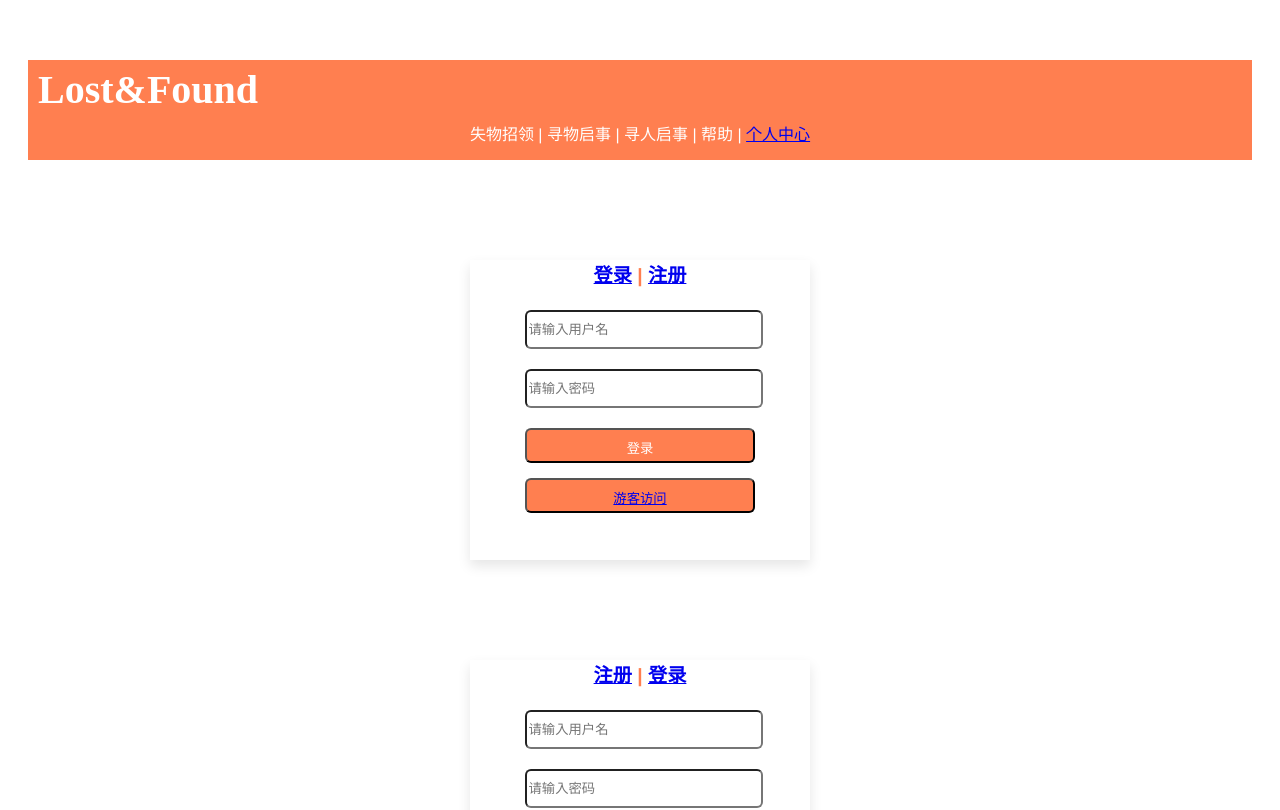
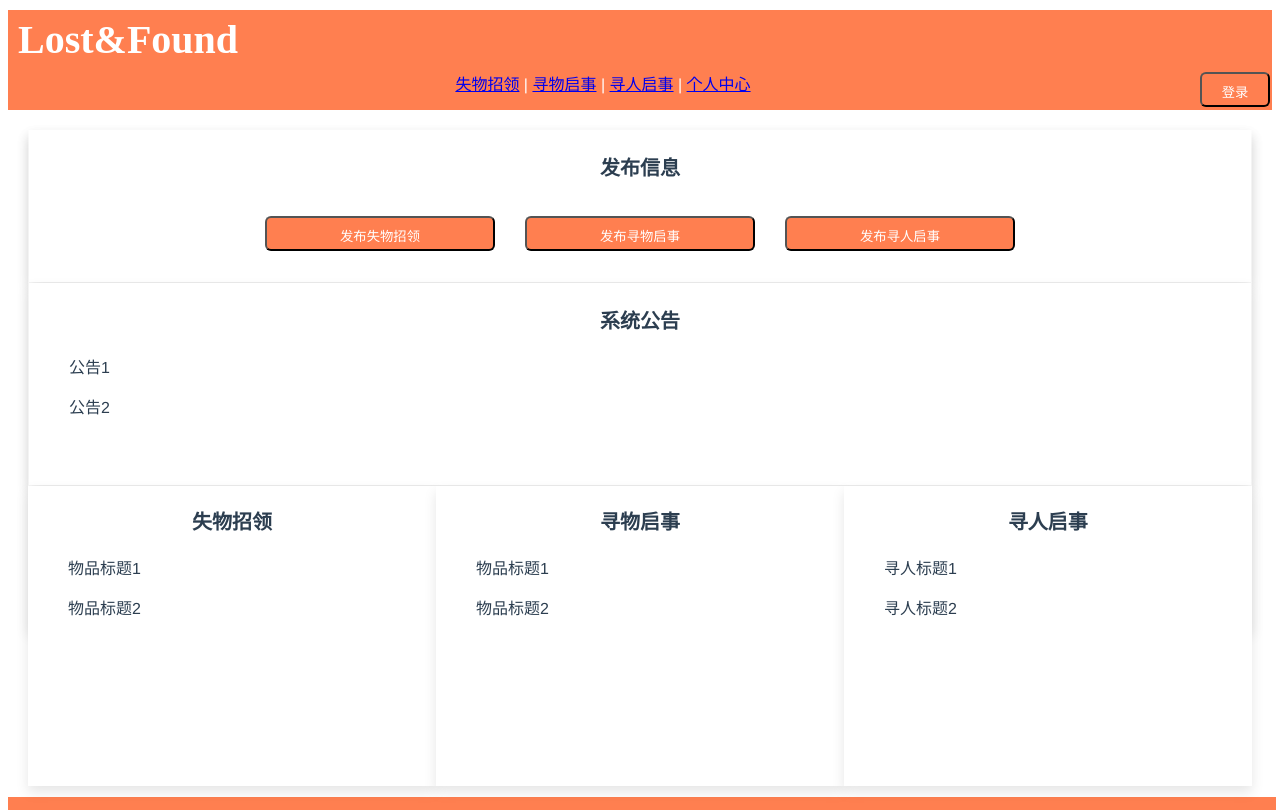
Before and after one commit to zerolingchan/lost-and-found-frontend, a Vue app: page / in a window 1280 px wide. Shown: the top 810 px of the page. Built offline with nearby package versions, Linux system fonts and the light colour scheme.

Commit message:
add some components

```diff
--- a/src/App.vue
+++ b/src/App.vue
@@ -1,9 +1,15 @@
 <template>
   <div id="app">
     <Header></Header>
+    <div class="clear"></div>
     <Home></Home>
+        <!--
+    <LostThings></LostThings>
+    <FindThings></FindThings>
+    <FindPeople></FindPeople>
     <Login></Login>
-    <Register></Register>
+    <Register></Register>-->
+    <div class="clear"></div>
     <Footer></Footer>
   </div>
 </template>
@@ -14,9 +20,15 @@
   import Footer from "./components/Footer";
   import Header from "./components/Header";
   import Home from "./components/Home";
+  import FindThings from "./components/FindThings";
+  import LostThings from "./components/LostThings";
+  import FindPeople from "./components/FindPeople";
 export default {
   name: 'App',
   components: {
+    FindPeople,
+    LostThings,
+    FindThings,
     Home,
     Header,
     Footer,
@@ -33,6 +45,12 @@ export default {
   -moz-osx-font-smoothing: grayscale;
   text-align: center;
   color: #2c3e50;
-  margin-top: 60px;
+  margin-top: 10px;
+}
+.clear {
+  clear:both;
+  height:1px;
+  overflow:hidden;
+  margin-top:-1px;
 }
 </style>
--- /dev/null
+++ b/src/components/FindPeople.vue
@@ -0,0 +1,66 @@
+<template>
+    <div id="find_people">
+      <p class="contain_title">寻人启事</p>
+      <div class="banner">
+        <h4>标题</h4>
+        <picture class="picture">图片</picture>
+        <p class="summary">发布类型</p>
+        <p class="summary">发布时间</p>
+      </div>
+      <div class="banner">
+        <h4>标题</h4>
+        <picture class="picture">图片</picture>
+        <p class="summary">发布类型</p>
+        <p class="summary">发布时间</p>
+      </div>
+      <div class="page">
+        <ul>
+          <li class="li_class">末页</li>
+          <li class="li_class">下一页</li>
+          <li class="li_class">上一页</li>
+          <li class="li_class">首页</li>
+        </ul>
+      </div>
+    </div>
+</template>
+
+<script>
+    export default {
+        name: "FindPeople"
+    }
+</script>
+
+<style scoped>
+#find_people {
+    margin-bottom: 20px;
+  }
+  .contain_title {
+    font-size: 20px;
+    font-weight: bold
+  }
+  .banner {
+    position: relative;
+    height: 125px;
+    border-bottom: 1px solid #ebebeb;
+    padding: 15px 15px 20px 195px;
+  }
+  .picture {
+    position: absolute;
+    left: 15px;
+    top: 20px;
+    width: 160px;
+    height: 120px;
+  }
+  .page {
+    padding: 5px;
+    background-color: #fff;
+    text-align: center;
+    vertical-align: center;
+  }
+  .li_class {
+    display: inline;
+    float: right;
+    margin: 3px;
+    padding: 1px;
+  }
+</style>
--- /dev/null
+++ b/src/components/FindThings.vue
@@ -0,0 +1,66 @@
+<template>
+    <div id="find_things">
+      <p class="contain_title">寻物启事</p>
+      <div class="banner">
+        <h4>标题</h4>
+        <picture class="picture">图片</picture>
+        <p class="summary">发布类型</p>
+        <p class="summary">发布时间</p>
+      </div>
+      <div class="banner">
+        <h4>标题</h4>
+        <picture class="picture">图片</picture>
+        <p class="summary">发布类型</p>
+        <p class="summary">发布时间</p>
+      </div>
+      <div class="page">
+        <ul>
+          <li class="li_class">末页</li>
+          <li class="li_class">下一页</li>
+          <li class="li_class">上一页</li>
+          <li class="li_class">首页</li>
+        </ul>
+      </div>
+    </div>
+</template>
+
+<script>
+    export default {
+        name: "FindThings"
+    }
+</script>
+
+<style scoped>
+  #find_things {
+    margin-bottom: 20px;
+  }
+  .contain_title {
+    font-size: 20px;
+    font-weight: bold
+  }
+  .banner {
+    position: relative;
+    height: 125px;
+    border-bottom: 1px solid #ebebeb;
+    padding: 15px 15px 20px 195px;
+  }
+  .picture {
+    position: absolute;
+    left: 15px;
+    top: 20px;
+    width: 160px;
+    height: 120px;
+  }
+  .page {
+    padding: 5px;
+    background-color: #fff;
+    text-align: center;
+    vertical-align: center;
+  }
+  .li_class {
+    display: inline;
+    float: right;
+    margin: 3px;
+    padding: 1px;
+  }
+</style>
--- a/src/components/Footer.vue
+++ b/src/components/Footer.vue
@@ -18,9 +18,8 @@
   background-color: coral;
   color: #ffff;
   font-size: small;
-  height: 100px;
-  margin: 20px;
-  padding-top: 5px;
-  padding-bottom: 15px;
+  width: 100%;
+  padding: 2px;
+  float: bottom;
 }
 </style>
--- a/src/components/Header.vue
+++ b/src/components/Header.vue
@@ -1,7 +1,13 @@
 <template>
     <header id="header">
       <div class="header_title">&nbsp;Lost&Found </div>
-      <div class="tab">失物招领 | 寻物启事 | 寻人启事 | 帮助 | <router-link to="Login" >个人中心</router-link></div>
+      <button class="login_button">登录</button>
+      <div class="tab">
+        <router-link to="LostThings" >失物招领</router-link> |
+        <router-link to="FindThings" >寻物启事</router-link> |
+        <router-link to="FindPeople" >寻人启事</router-link> |
+        <router-link to="Login" >个人中心</router-link>
+      </div>
     </header>
 </template>
 
@@ -15,10 +21,10 @@
 #header{
   background: coral;
   text-align: left;
+  width: 100%;
   height: 100px;
   color: #ffff;
-
-  margin: 20px;
+  float: top;
 }
   .header_title{
     line-height: 60px;
@@ -30,4 +36,15 @@
     text-align: center;
     line-height: 30px;
   }
+  .login_button{
+    background: coral;
+    width: 70px;
+    height: 35px;
+    color: #ffff;
+    padding-top: 8px;
+    padding-bottom: 8px;
+    margin: 2px;
+    border-radius: 6px;
+    float: right;
+  }
 </style>
--- a/src/components/Home.vue
+++ b/src/components/Home.vue
@@ -1,5 +1,40 @@
 <template>
-
+    <div id="contain">
+      <div class="messages">
+        <p class="contain_title">发布信息</p>
+        <button class="release_button">发布失物招领</button>
+        <button class="release_button">发布寻物启事</button>
+        <button class="release_button">发布寻人启事</button>
+      </div>
+      <div class="notice">
+        <p class="contain_title">系统公告</p>
+        <div class="item">
+          <ul>公告1</ul>
+          <ul>公告2</ul>
+        </div>
+      </div>
+      <div class="container">
+        <p class="contain_title">失物招领</p>
+        <div class="item">
+          <ul>物品标题1</ul>
+          <ul>物品标题2</ul>
+        </div>
+      </div>
+      <div class="container">
+        <p class="contain_title">寻物启事</p>
+        <div class="item">
+          <ul>物品标题1</ul>
+          <ul>物品标题2</ul>
+        </div>
+      </div>
+      <div class="container">
+        <p class="contain_title">寻人启事</p>
+        <div class="item">
+          <ul>寻人标题1</ul>
+          <ul>寻人标题2</ul>
+        </div>
+      </div>
+    </div>
 </template>
 
 <script>
@@ -9,5 +44,61 @@
 </script>
 
 <style scoped>
+#contain {
+    text-align: center;
+    height: 500px;
+    background: #fff;
+    -webkit-box-shadow: 0 6px 12px 0 rgba(1,1,1,.1);
+    box-shadow: 0 6px 12px 0 rgba(1,1,1,.1);
+    margin: 20px;
+  }
+  .container {
+    width: 33.33%;
+    float: left;
+    height: 300px;
+    text-align: center;
+    background: #fff;
+    -webkit-box-shadow: 0 6px 12px 0 rgba(1,1,1,.1);
+    box-shadow: 0 6px 12px 0 rgba(1,1,1,.1);
+    border:1px;
+    margin-bottom: 10px;
+  }
+   .notice {
+    height: 200px;
+    text-align: center;
+    background: #fff;
+    -webkit-box-shadow: 0 6px 12px 0 rgba(1,1,1,.1);
+    box-shadow: 0 6px 12px 0 rgba(1,1,1,.1);
+    border:1px;
+    margin: 1px;
+     padding-top: 2px;
+  }
+  .item {
+    text-align: left;
+  }
+  .contain_title {
+    font-size: 20px;
+    font-weight: bold
+  }
+  .messages {
+    height: 150px;
+    text-align: center;
+    background: #fff;
+    -webkit-box-shadow: 0 6px 12px 0 rgba(1,1,1,.1);
+    box-shadow: 0 6px 12px 0 rgba(1,1,1,.1);
+    border:1px;
+    margin: 1px;
+    padding-top: 2px;
+  }
+  .release_button {
+    background: coral;
+    width: 230px;
+    height: 35px;
+    color: #ffff;
+    padding-top: 8px;
+    padding-bottom: 8px;
+    margin: 15px;
+    border-radius: 6px;
+  }
 
 </style>
--- a/src/components/Login.vue
+++ b/src/components/Login.vue
@@ -58,7 +58,7 @@
 
 <style scoped>
 #login {
-    width: 340px;
+    width: 50%;
     height: 300px;
     text-align: center;
     background: #fff;
--- /dev/null
+++ b/src/components/LostThings.vue
@@ -0,0 +1,66 @@
+<template>
+    <div id="lost_things">
+      <p class="contain_title">失物招领</p>
+      <div class="banner">
+        <h4>标题</h4>
+        <picture class="picture">图片</picture>
+        <p class="summary">发布类型</p>
+        <p class="summary">发布时间</p>
+      </div>
+      <div class="banner">
+        <h4>标题</h4>
+        <picture class="picture">图片</picture>
+        <p class="summary">发布类型</p>
+        <p class="summary">发布时间</p>
+      </div>
+      <div class="page">
+        <ul>
+          <li class="li_class">末页</li>
+          <li class="li_class">下一页</li>
+          <li class="li_class">上一页</li>
+          <li class="li_class">首页</li>
+        </ul>
+      </div>
+    </div>
+</template>
+
+<script>
+    export default {
+        name: "LostThings"
+    }
+</script>
+
+<style scoped>
+  #lost_things {
+    margin-bottom: 20px;
+  }
+  .contain_title {
+    font-size: 20px;
+    font-weight: bold
+  }
+  .banner {
+    position: relative;
+    height: 125px;
+    border-bottom: 1px solid #ebebeb;
+    padding: 15px 15px 20px 195px;
+  }
+  .picture {
+    position: absolute;
+    left: 15px;
+    top: 20px;
+    width: 160px;
+    height: 120px;
+  }
+  .page {
+    padding: 5px;
+    background-color: #fff;
+    text-align: center;
+    vertical-align: center;
+  }
+  .li_class {
+    display: inline;
+    float: right;
+    margin: 3px;
+    padding: 1px;
+  }
+</style>
```
Also changed, not shown: 1 other file (tests, documents, lock files or other folders).
